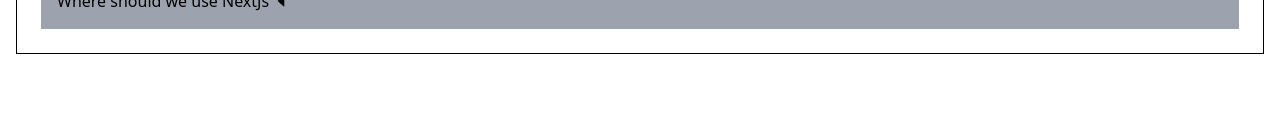
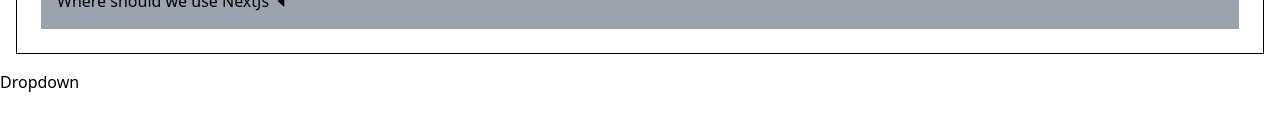
Before and after one commit to ashurbz/Components, a React (Create React App) app: page / in a window 1280 px wide. Shown: the part 402-532 px from the top of the page. Built offline with nearby package versions, Linux system fonts and the light colour scheme.

Commit message:
added title and components for dropdown

```diff
--- a/public/index.html
+++ b/public/index.html
@@ -24,7 +24,7 @@
       work correctly both with client-side routing and a non-root public URL.
       Learn how to configure a non-root public URL by running `npm run build`.
     -->
-    <title>React App</title>
+    <title>Components</title>
   </head>
   <body>
     <noscript>You need to enable JavaScript to run this app.</noscript>
--- a/src/App.js
+++ b/src/App.js
@@ -1,11 +1,13 @@
 import AccordianPage from "./pages/AccordianPage";
 import ButtonPage from "./pages/ButtonPage";
+import DropDownPage from "./pages/DropdownPage";
 
 function App() {
   return (
     <div className="App">
       <ButtonPage />
       <AccordianPage />
+      <DropDownPage />
     </div>
   );
 }
--- /dev/null
+++ b/src/components/Dropdown.js
@@ -0,0 +1,7 @@
+import React from "react";
+
+const Dropdown = () => {
+  return <div>Dropdown</div>;
+};
+
+export default Dropdown;
--- /dev/null
+++ b/src/pages/DropdownPage.js
@@ -0,0 +1,12 @@
+import React from "react";
+import Dropdown from "../components/Dropdown";
+
+const DropdownPage = () => {
+  return (
+    <div>
+      <Dropdown />
+    </div>
+  );
+};
+
+export default DropdownPage;
```
